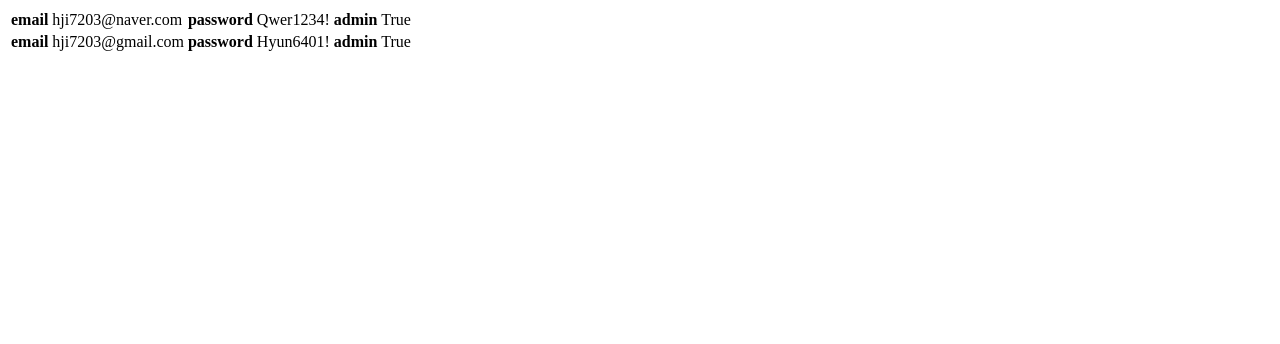
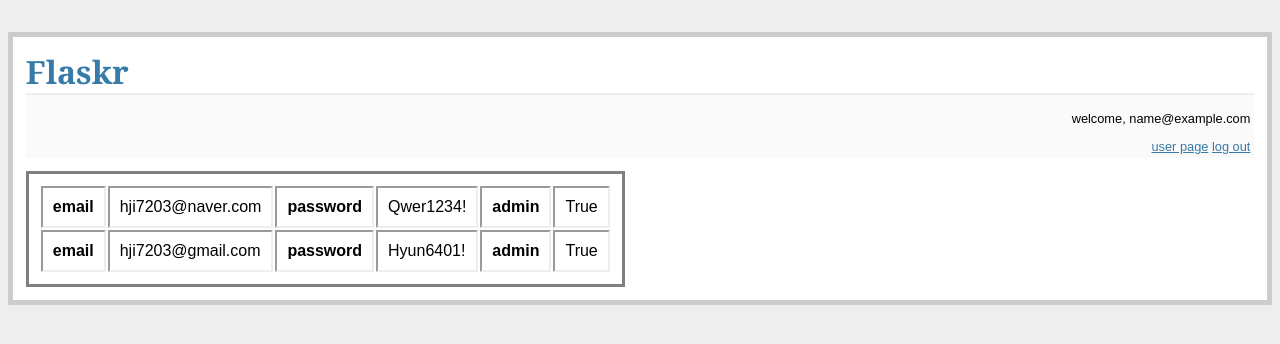
Before and after one commit to hji7203/JEEINPROJECT, a Flask app: page /user_page in a window 1280 px wide. Shown: the top 344 px of the page. Run offline with Flask 2, Linux system fonts and the light colour scheme; the visitor is signed in with stand-in values (Sample User, id 1).

Commit message:
20140727 채팅 과

```diff
--- a/flaskr.py
+++ b/flaskr.py
@@ -140,6 +140,26 @@ def user_page():
 		users = json.loads(data)
 	return render_template('user_page.html',result = users)
 
+@app.route('/email_check', methods=['GET','POST'])
+def email_check():
+	email = request.form['email']
+	result = {}
+	fr = open("users.txt", 'r')
+	data = fr.read()
+	users = json.loads(data)
+	fr.close()
+	if check_list(users, request.form['email']) == True:
+		result['message'] = "used"
+
+	else :
+		result['message']= "new"
+	return json.dumps(result)
+
+def check_list(users_list, user_id):
+	for info in users_list:
+		if info['email'] == user_id:
+			return True
+	return False
 
 
 @app.route('/signup', methods=['GET','POST'])
--- a/static/css/style_flask.css
+++ b/static/css/style_flask.css
@@ -63,3 +63,19 @@ span {
 	display: none;
 	color : #ff4343;
 }
+table {
+
+	padding : 10px;
+	border-style: solid;
+    border-width: 3px;
+}
+td{
+	padding : 10px;
+	border-style: inset;
+    border-width: 2px;
+}
+th{
+	padding : 10px;
+	border-style: inset;
+    border-width: 2px;
+}
--- a/templates/signup.html
+++ b/templates/signup.html
@@ -1,11 +1,14 @@
 {% extends "layout.html" %}
 {% block body %}
+<script type='text/javascript' src="{{url_for('static', filename = 'js/jquery-1.11.1.min.js')}}"></script>
+<script src= "{{url_for('static', filename='js/ajax_flaskr.js')}}" type='text/javascript'></script>
 <h2>Login</h2>
 {% if message %}<p class=erroe><strong>Message:</strong> {{ message }}{% endif %}
 <form action="{{ url_for('signup') }}" method=post>
 	<dl>
 		<dt>Email:</dt>
-		<dd><input type=text name="email" id = "email"><span id = "email_span">Invalid email format</span></dd>
+		<dd><input type=text name="email" id = "email"><span id = "email_span">Invalid email format</span>
+			<br><span id ="email_check">This email is already used.</span></dd>
 		<dt>Password:</dt>
 		<dd><input type=password name="password" id = "password"><span id = "password_span">Invalid password format</span></dd>
 		<dt>Password Check:</dt>
@@ -13,7 +16,6 @@
 		<dt>Check admin:</dt>
 		<dd><input type= checkbox name ="admin"></dd>
 		<dd><input type=submit value="Sign up"></dd>
-		<script type='text/javascript' src="{{url_for('static', filename = 'js/jquery-1.11.1.min.js')}}"></script>
 		<script type="text/javascript">
 		$(document).ready(function(){
 			$("#email").change(function(){
--- a/templates/user_page.html
+++ b/templates/user_page.html
@@ -1,10 +1,5 @@
-<!DOCTYPE html>
-<html lang="en">
-<head>
-	<meta charset="UTF-8">
-	<title>Document</title>
-</head>
-<body>
+{% extends "layout.html" %}
+{% block body %}
 	<table>
 {% for i in result %}
    <tr>
@@ -17,6 +12,4 @@
    </tr>
 {% endfor %}
 </table>
-
-</body>
-</html>
+{% endblock %}
```
Also changed, not shown: static/js/ajax_flaskr.js (added, +30 -0 lines), flaskr.db, 1 other file.
